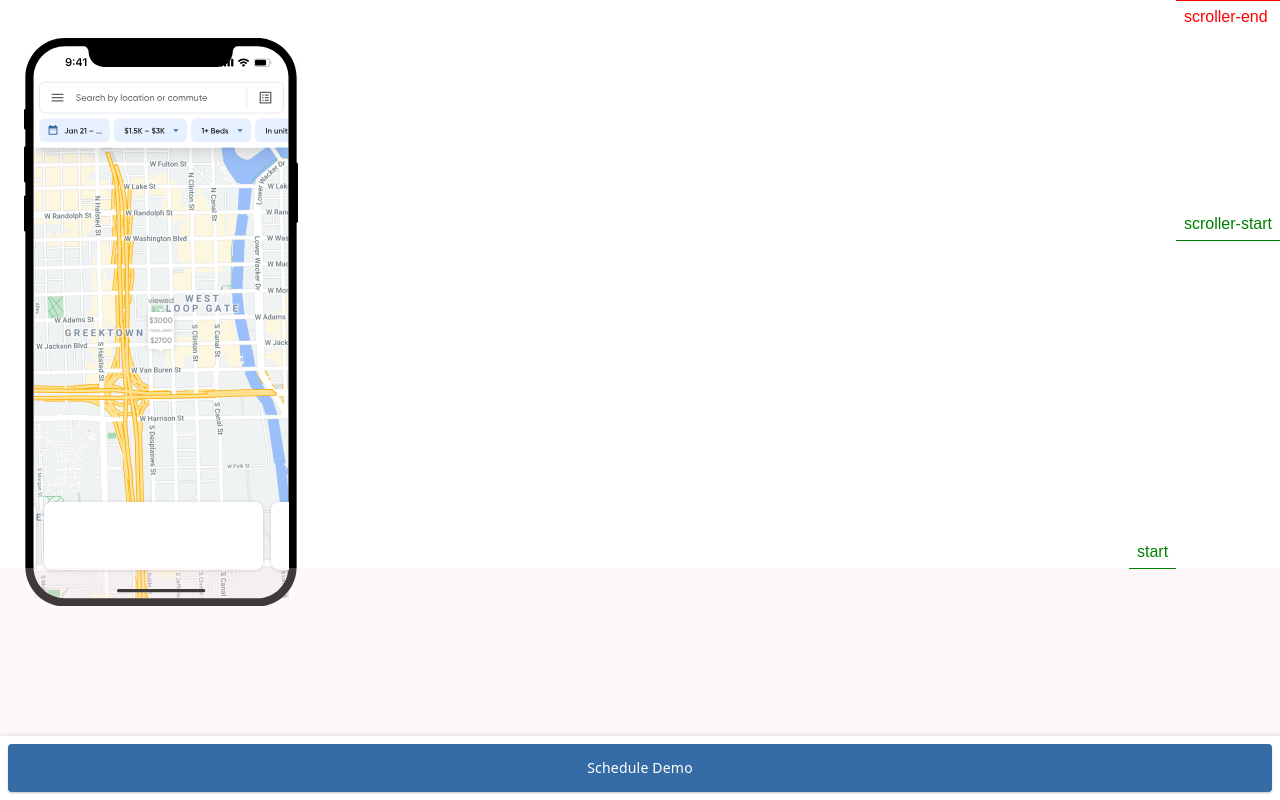
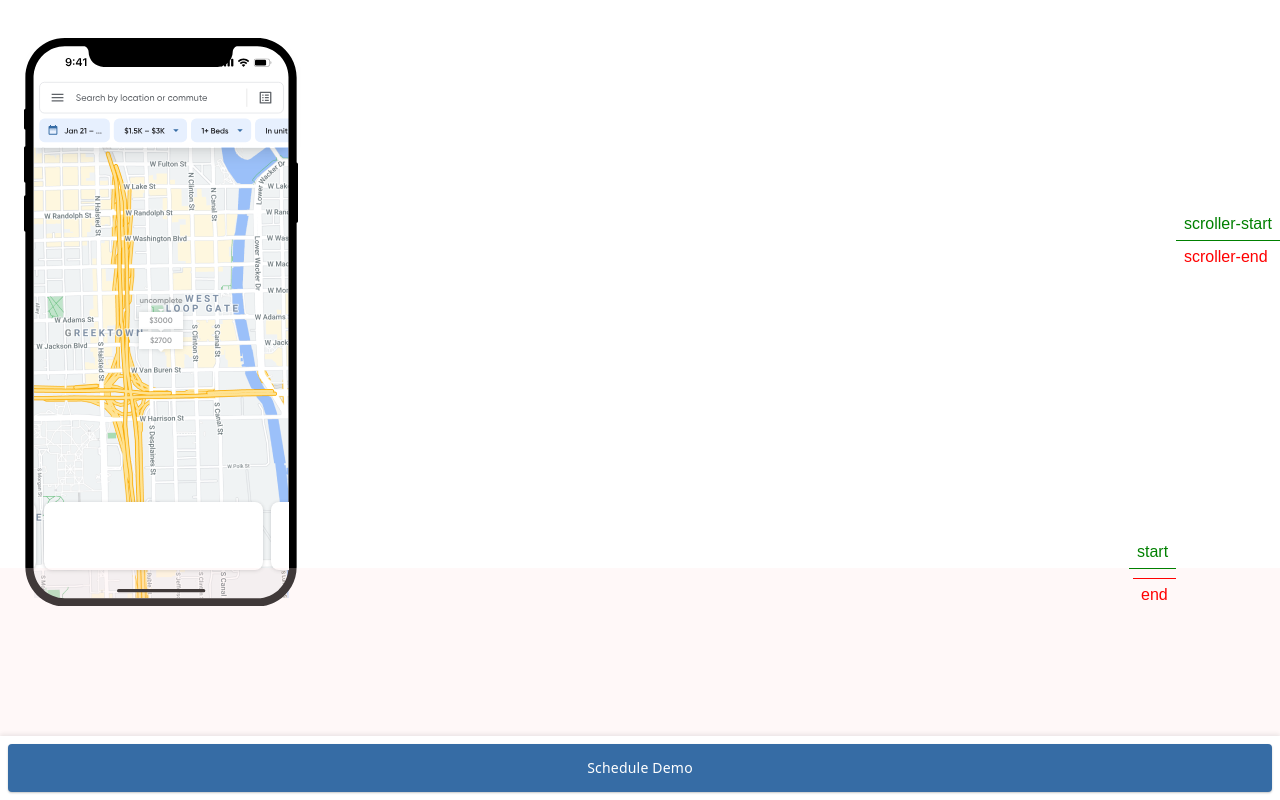
Before and after one commit to mcgrealife/landing-property, a Next.js app: page / in a window 1280 px wide. Shown: the top 800 px of the page. Built offline with nearby package versions, Linux system fonts and the light colour scheme.

Commit message:
onEnter and onEnter back works! now attempting to move the tweens inside of these

```diff
--- a/pages/index.js
+++ b/pages/index.js
@@ -40,7 +40,10 @@ export default function Home() {
       scrollTrigger: {
         trigger: trigger.current,
         start: 'top 30%', // https://greensock.com/docs/v3/Plugins/ScrollTrigger/
-        // end: "+=8000",
+        end: "+=10",
+        // toggleActionsL: 'play reverse',
+        onEnter: () => { setMarkerStyle('onEnter') },
+        onEnterBack: () => { setMarkerStyle('uncomplete') },
         // pin: true,
         // scrub: 1,
         // anticipatePin: 1,
@@ -60,13 +63,13 @@ export default function Home() {
           gsap.to(cards.current, {
             x: -460,
             duration: 1,
-            onStart: update
+            onStart: update,
           })
         },
         onReverseComplete: () => {
           gsap.to(cards.current, {
             x: '+=460',
-            onStart: reverseUpdate
+            onStart: reverseUpdate,
           })
         }
 
```
